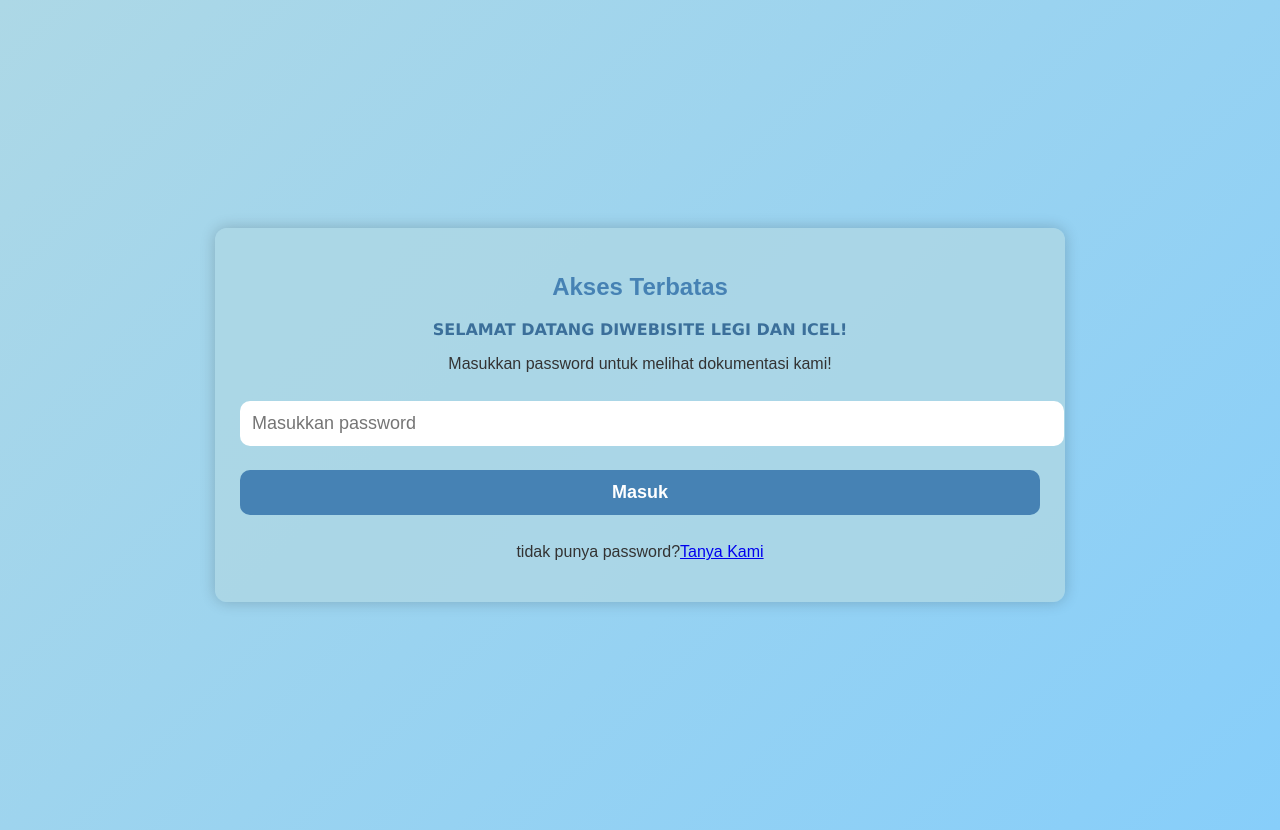
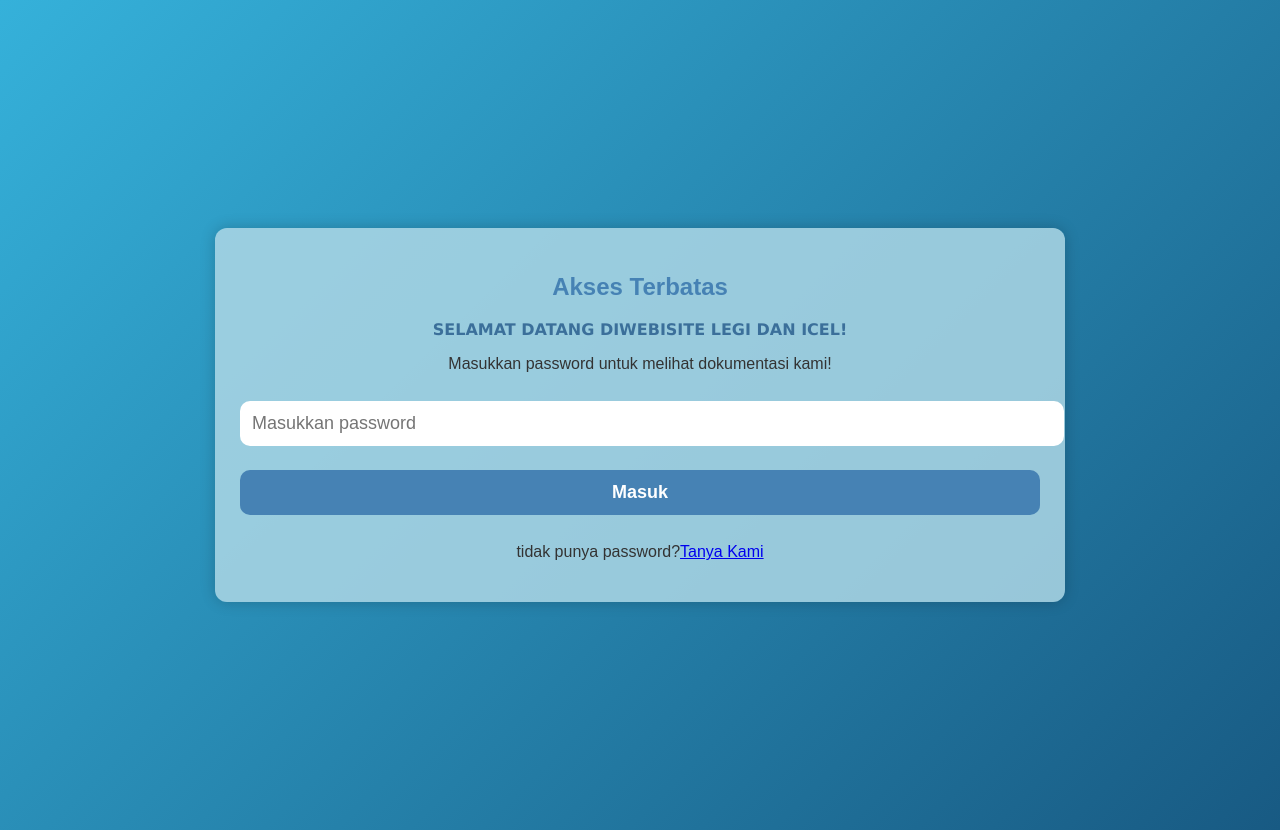
Before and after one commit to elgilistian/website_legiecel, a plain HTML site: page index.html in a window 1280 px wide. Drawn offline with Linux system fonts and the light colour scheme.

Commit message:
Update index.html

```diff
--- a/index.html
+++ b/index.html
@@ -9,7 +9,7 @@
             margin: 0;
             padding: 0;
             font-family: 'Arial', sans-serif;
-            background: linear-gradient(135deg, #add8e6, #87cefa); /* Warna biru lembut */
+            background: linear-gradient(135deg, #35b1da, #185a83); /* Warna biru lembut */
             color: #333;
             overflow-x: hidden;
         }
```
